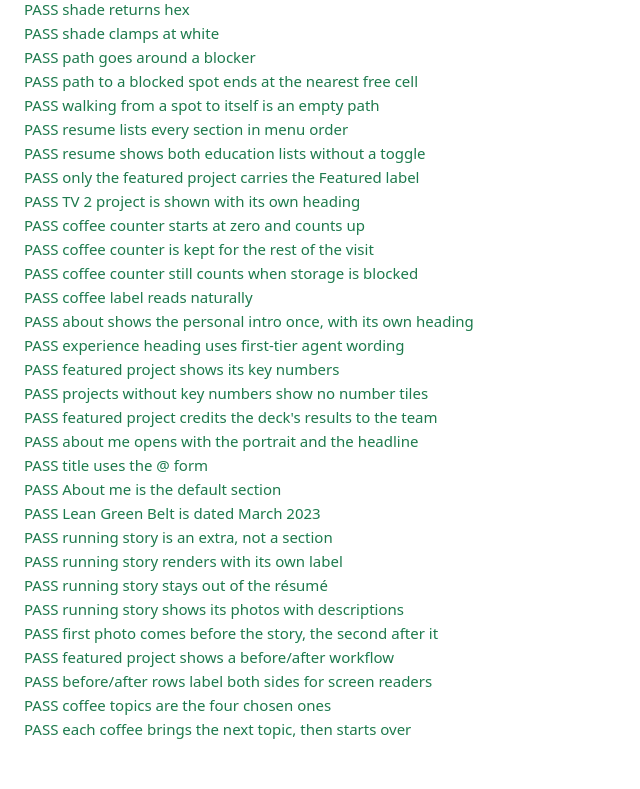
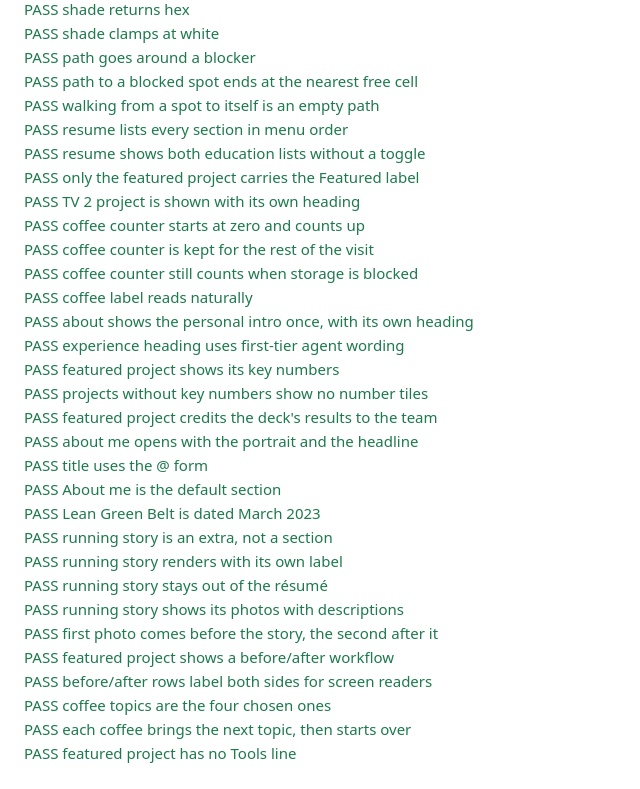
Before and after one commit to mattiaspaul07/portfolio, a plain HTML site: page tests/tests.html in a window 1280 px wide. Shown: the part 451-1240 px from the top of the page, without its empty margins (0-640 px from the left). Before the commit the page ends 1216 px from the top, so only its background shows below. Drawn offline with Linux system fonts and the light colour scheme.

Commit message:
content: restore the connect-people headline; drop Tools from the featured project
Co-Authored-By: Claude Opus 5.5 <noreply@anthropic.com>
Claude-Session: https://claude.ai/code/session_01FCES9Niv22fuXR6HQJZ7qM

```diff
--- a/js/content.js
+++ b/js/content.js
@@ -3,7 +3,7 @@
 const SITE = {
   person: {
     name: "Mattias Paul", title: "Senior Consultant @ Kundelab",
-    headline: "Hi, I’m Mattias. I make customer service work better both for the people asking for help and the people giving it.",
+    headline: "Hi, I'm Mattias. I connect people, processes and technology.",
     email: "mattias.paul07@gmail.com",
     linkedin: "https://www.linkedin.com/in/mattias-paul-a3ab39181/"
   },
@@ -61,7 +61,6 @@ const SITE = {
       ],
       challenge: "KS Energi moved its customer service to Zendesk in February 2021. Agents had to work across several systems, and from early December 2021 to late January 2022 rising energy prices brought a surge of enquiries, about ten times the usual volume.",
       contribution: "I handled much of the Zendesk configuration: Bump-Bump-Solve for automatic reminders on pending tickets, closing them after the second reminder; follow-up on on-hold tickets, with an update to the customer after 3 days and the ticket reopening for the agent after a week; views that combine personal and unassigned tickets, raise customer replies to high priority and serve the next ticket with the Play button; and auto-replies with the top 3 answers on invoice and payment tickets.",
-      tools: "Zendesk Suite, Bump-Bump-Solve",
       outcome: "Average handling time fell from 29 to 5 minutes per ticket. During the surge, the team used Explore to adjust opening hours and staffing, and was back in control within about three weeks of the January peak.",
       credit: "Results credited to the KS Energi and Lyse Dialog customer service team, as described in Zendesk's customer story and the team's own reporting.",
       sourceUrl: "https://www.zendesk.co.uk/customer/lyse/", sourceLabel: "Read the Zendesk customer story" },
--- a/tests/tests.html
+++ b/tests/tests.html
@@ -128,7 +128,7 @@ test("about shows the personal intro once, with its own heading", () => {
   assertEqual(html.includes("Placeholder"), false, "no placeholder");
   assertEqual((html.match(/<p>/g) || []).length, 4, "four paragraphs");
   assertEqual(html.includes("Based in Stavanger. Curious by default."), true, "closing line");
-  assertEqual(SITE.person.headline, "Hi, I’m Mattias. I make customer service work better both for the people asking for help and the people giving it.", "headline");
+  assertEqual(SITE.person.headline, "Hi, I'm Mattias. I connect people, processes and technology.", "headline");
 });
 test("experience heading uses first-tier agent wording", () => {
   assertEqual(renderSection("experience").includes("From first-tier agent to the Zendesk admin"), true, "heading");
@@ -220,6 +220,13 @@ test("each coffee brings the next topic, then starts over", () => {
   assertEqual(coffeeTopic(5), "Views and the Play button", "wraps");
   assertEqual(coffeeTopic(0), "Views and the Play button", "zero is safe");
 });
+
+test("featured project has no Tools line", () => {
+  const html = renderSection("projects");
+  const featured = html.slice(0, html.indexOf("Handling the TV 2 surge"));
+  assertEqual(featured.includes("<dt>Tools</dt>"), false, "featured");
+  assertEqual(html.slice(html.indexOf("Handling the TV 2 surge")).includes("<dt>Tools</dt>"), true, "TV 2 keeps its tools");
+});
 </script>
 </body>
 </html>
```
Also changed, not shown: 1 other file.
